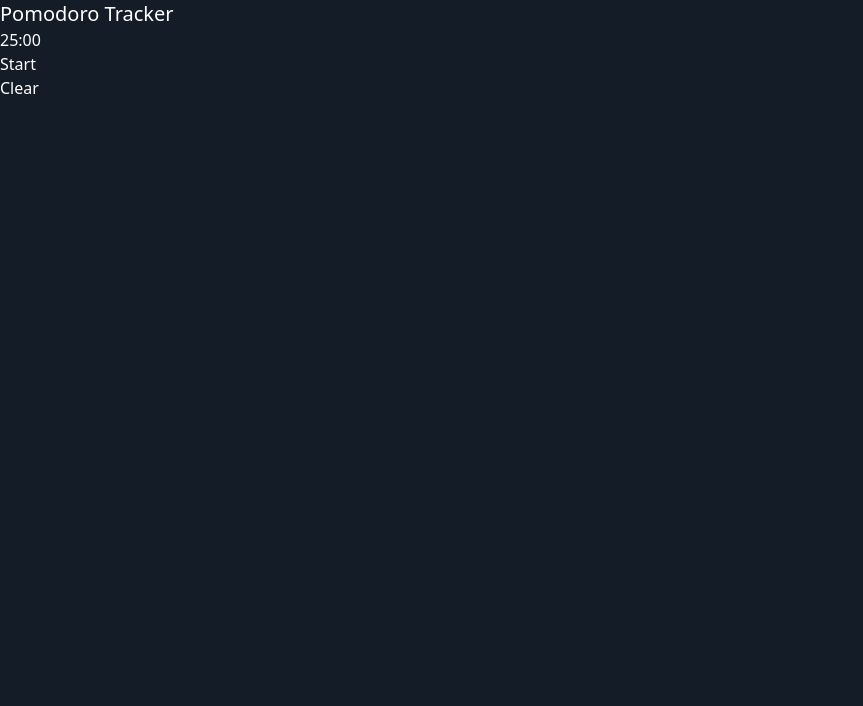
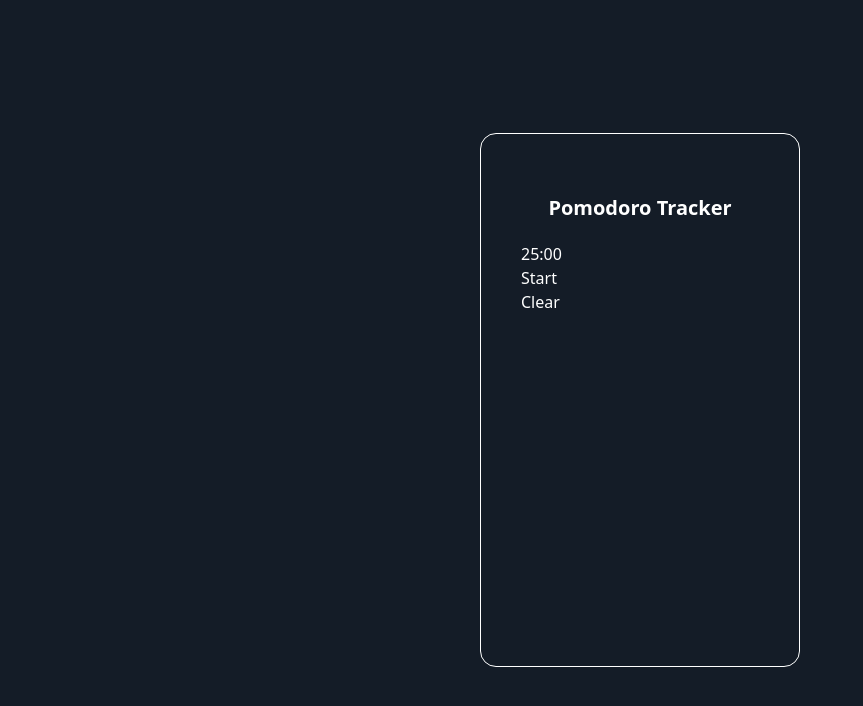
Before and after one commit to DiegoCuevas/pomodoro-tracker, a React (Create React App) app: page / in a window 1280 px wide. Shown: the top 706 px of the page, without its empty margins (0-863 px from the left). Built offline with nearby package versions, Linux system fonts and the light colour scheme.

Commit message:
Wip: design

```diff
--- a/src/components/App.js
+++ b/src/components/App.js
@@ -1,9 +1,11 @@
 import Clock from "./clock/Clock.js"
 function App() {
   return (
-    <div>
-      <div className="text-xl">Pomodoro Tracker</div>
-      <Clock />
+    <div className="h-screen flex justify-center items-center">
+      <div className="w-1/4 h-2/3 border rounded-2xl border-white p-10">
+        <div className="text-xl font-bold text-center my-5">Pomodoro Tracker</div>
+        <Clock />
+      </div>
     </div>
   );
 }
```
